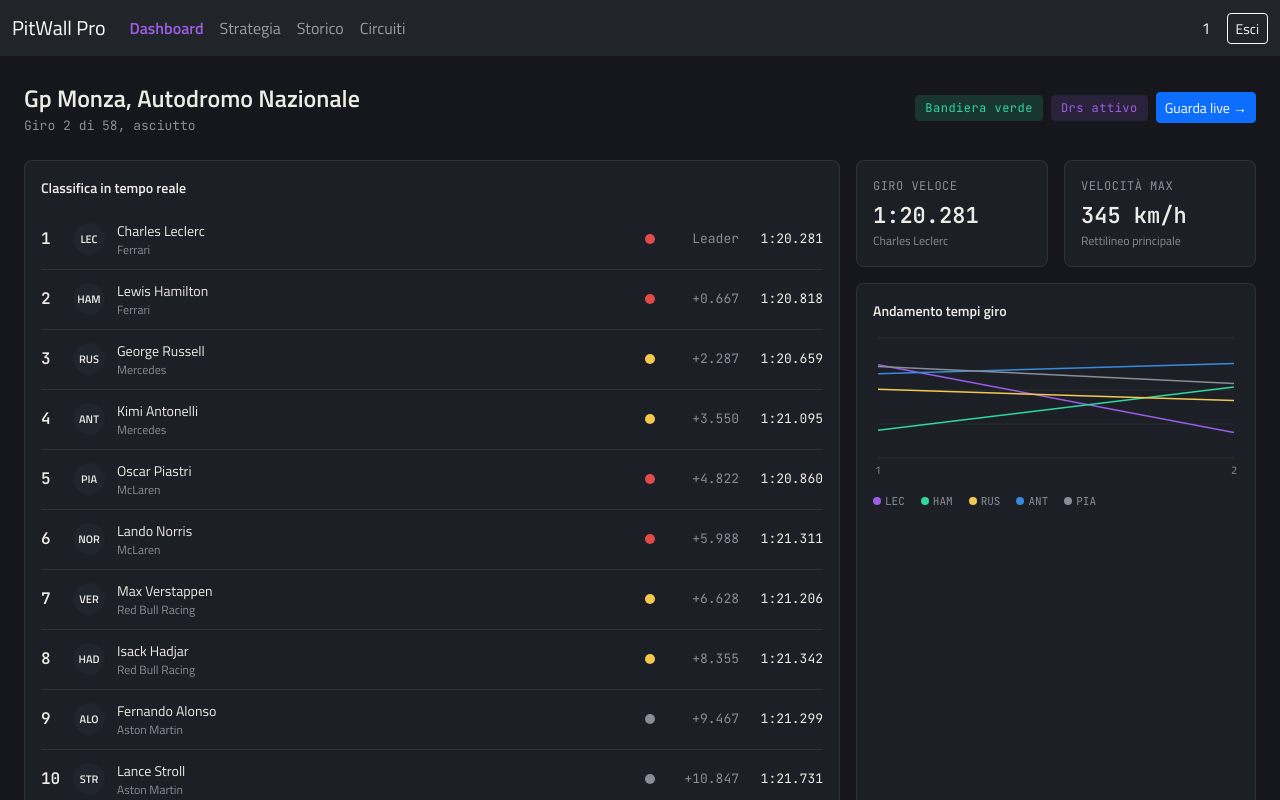
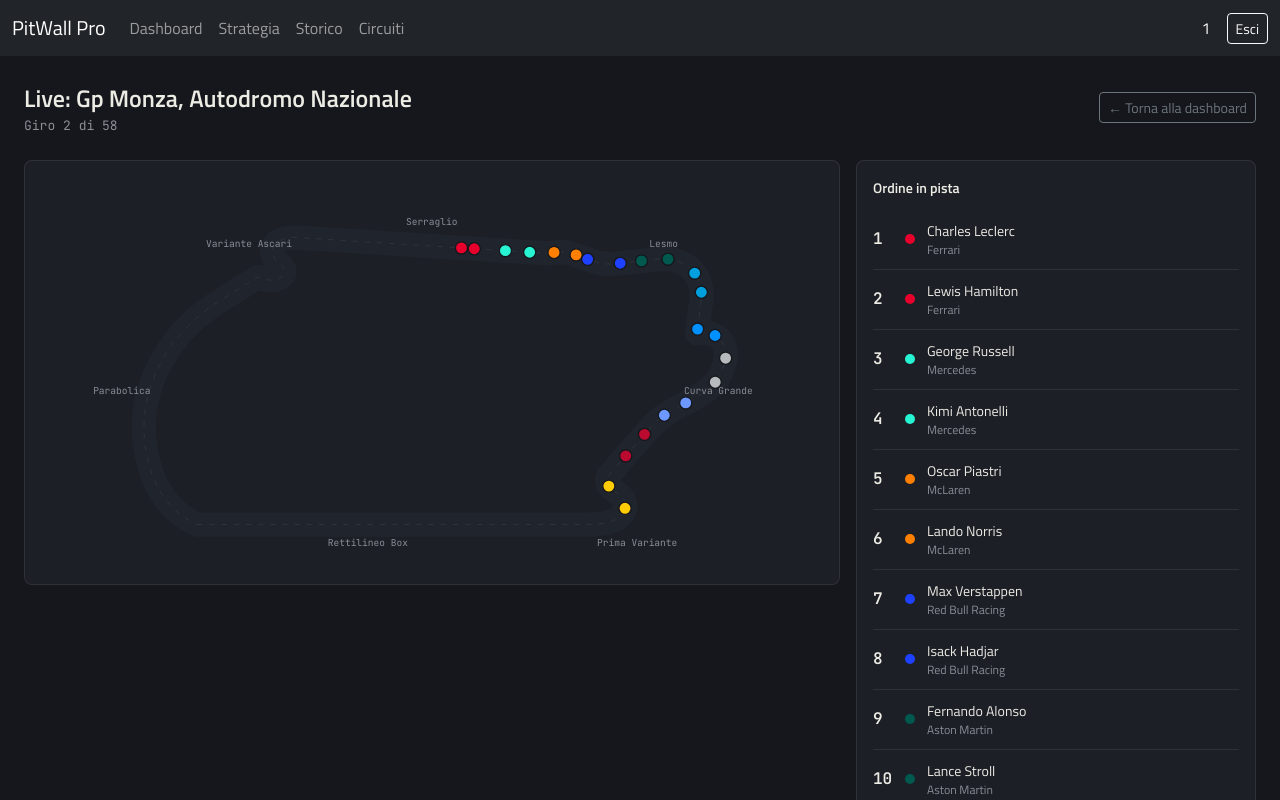
Before and after one commit to niccolosciucco/frontend, a React (Vite) app: page /live in a window 1280 px wide. Before the commit this address led to /dashboard. Shown: the top 800 px of the page. Built offline with nearby package versions, Linux system fonts and the light colour scheme; sample sign-in values are in the browser's storage.

Commit message:
added and updated LiveTrackPage

```diff
--- a/src/App.tsx
+++ b/src/App.tsx
@@ -14,6 +14,7 @@
 import EventsAdminPage from "./pages/admin/EventsAdminPage";
 import { RaceDataProvider } from "./context/RaceDataContext";
 import { AdminDataProvider } from "./context/AdminDataContext";
+import LiveTrackPage from "./pages/LiveTrackPage";
 
 function App() {
   return (
@@ -32,6 +33,7 @@
             <Route path="/" element={<Navigate to="/dashboard" replace />} />
             <Route path="/dashboard" element={<DashboardPage />} />
             <Route path="/strategia" element={<StrategyPage />} />
+            <Route path="/live" element={<LiveTrackPage />} />
             <Route path="/storico" element={<HistoryPage />} />
             <Route path="/circuiti" element={<CircuitsPage />} />
             <Route element={<ProtectedRoute requiredRole="ADMIN" />}>
--- a/src/pages/LiveTrackPage.tsx
+++ b/src/pages/LiveTrackPage.tsx
@@ -2,8 +2,6 @@
 import { useNavigate } from "react-router-dom";
 import { useRaceData } from "../context/useRaceData";
 
-// Durata "teatrale" di un giro sullo schermo: un giro vero dura ~80s,
-// troppo lento da guardare dal vivo, quindi lo comprimiamo visivamente.
 const LOOP_DURATION_MS = 9000;
 const AVERAGE_LAP_SECONDS = 81;
 
@@ -22,7 +20,24 @@
 };
 
 const TRACK_PATH_D =
-  "M100,340 C60,220 140,80 280,80 C420,80 460,180 400,240 C340,300 240,280 240,200 C240,120 340,100 420,140 C540,200 600,320 500,380 C400,440 160,420 100,340 Z";
+  "M 180,400 " +
+  "L 630,400 " +
+  "C 660,400 675,390 672,375 " +
+  "C 668,360 648,362 652,345 " +
+  "L 700,290 " +
+  "C 730,255 770,260 785,220 " +
+  "C 795,195 780,175 755,180 " +
+  "L 760,140 " +
+  "C 762,110 740,90 705,95 " +
+  "L 660,100 " +
+  "C 630,103 615,80 585,88 " +
+  "L 300,70 " +
+  "C 270,66 255,85 275,100 " +
+  "C 290,112 270,125 250,115 " +
+  "L 210,140 " +
+  "C 150,175 110,240 120,310 " +
+  "C 125,350 145,385 180,400 " +
+  "Z";
 
 export default function LiveTrackPage() {
   const race = useRaceData();
@@ -33,8 +48,6 @@
   const frameRef = useRef<number | undefined>(undefined);
   const driverCodesRef = useRef(race.drivers.map((d) => d.code));
 
-  // Il distacco di ciascun pilota, aggiornato ad ogni giro simulato,
-  // letto dall'animazione senza dover riavviare il ciclo di movimento.
   const offsetsRef = useRef<Record<string, number>>({});
   useEffect(() => {
     const map: Record<string, number> = {};
@@ -104,7 +117,7 @@
           <div className="pw-card">
             <svg
               width="100%"
-              viewBox="0 0 600 460"
+              viewBox="0 0 900 450"
               role="img"
               aria-label="Posizione delle vetture sul tracciato"
             >
@@ -124,6 +137,33 @@
                 strokeWidth={1}
                 strokeDasharray="6 8"
               />
+              <g
+                className="pw-mono"
+                style={{ fontSize: 11, fill: "var(--pw-text-dim)" }}
+                aria-hidden="true"
+              >
+                <text x="330" y="425">
+                  Rettilineo Box
+                </text>
+                <text x="640" y="425">
+                  Prima Variante
+                </text>
+                <text x="740" y="250">
+                  Curva Grande
+                </text>
+                <text x="700" y="80">
+                  Lesmo
+                </text>
+                <text x="420" y="55">
+                  Serraglio
+                </text>
+                <text x="190" y="80">
+                  Variante Ascari
+                </text>
+                <text x="60" y="250">
+                  Parabolica
+                </text>
+              </g>
               {race.drivers.map((driver) => (
                 <circle
                   key={driver.id}
```
